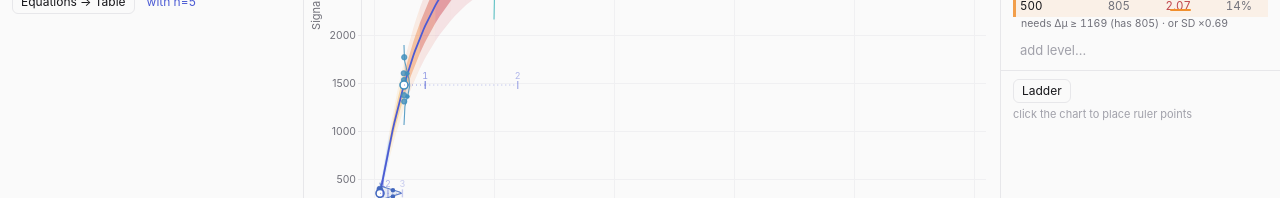
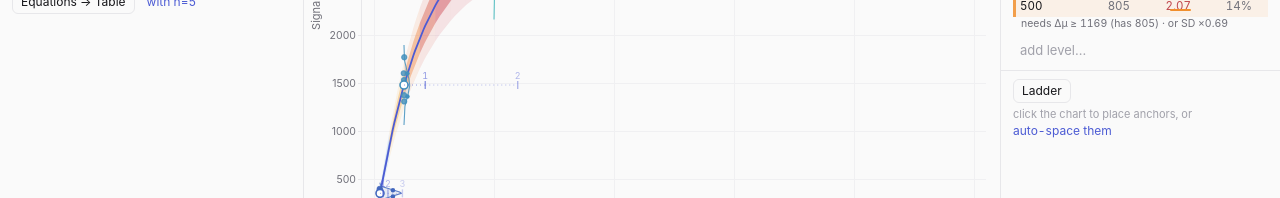
Before and after one commit to TrulyJohnScott/CalWizard, a React (Vite) app in the folder frontend/: page / in a window 1280 px wide. Shown: the part 264-462 px from the top of the page. Built offline with nearby package versions, Linux system fonts and the light colour scheme.

Commit message:
Auto-space anchors one target unit apart from the selected anchor (or 0)
Co-Authored-By: Claude Opus 5.5 <noreply@anthropic.com>

```diff
--- a/frontend/src/components/LevelsSidebar.tsx
+++ b/frontend/src/components/LevelsSidebar.tsx
@@ -54,6 +54,16 @@ export function LevelsSidebar({ d }: { d: Derived }) {
   const clearMeasure = useStore((s) => s.clearMeasure)
   const keepMeasure = useStore((s) => s.keepMeasure)
   const popMeasure = useStore((s) => s.popMeasure)
+  const setMeasurePts = useStore((s) => s.setMeasurePts)
+  /** anchors one target unit apart: from the selected anchor (else 0) up to cMax; anchors below the start are kept */
+  const autoSpace = () => {
+    const sel = measure?.sel
+    const start = measure && sel !== null && sel !== undefined ? measure.pts[sel] : 0
+    const steps = makeLadder({ mean: m.mean, sd: m.sd, cMax: m.cMax }, s.metric, s.kTarget, 4, 200, start)
+    const keep = (measure?.pts ?? []).filter((p) => p < start)
+    setMeasurePts([...keep, ...steps.filter((c) => c > 0)])
+    notify(`Placed ${steps.length - 1} anchors one ${metricName} target apart from ${fmt(start)}`)
+  }
   const probe = useStore((s) => (isPending(s.measure) ? s.probe : null))
   const [add, setAdd] = useState('')
   const { series: s, model: m, listed } = d
@@ -143,6 +153,9 @@ export function LevelsSidebar({ d }: { d: Derived }) {
                     Keep as levels
                   </button>
                 )}
+                <button className="link text-[11px]" onClick={autoSpace} title="Fill anchors one target unit apart, from the selected anchor (or 0) to the end of the range">
+                  Auto-space
+                </button>
                 <button className="btn ghost text-[11px]" style={{ height: 18, padding: '0 4px' }} onClick={popMeasure} title="Remove the selected point, or the last one placed (Delete)">
                   ↶
                 </button>
@@ -289,7 +302,14 @@ export function LevelsSidebar({ d }: { d: Derived }) {
             </button>
           )}
         </div>
-        {!measure && <span className="text-[11px] text-faint">click the chart to place ruler points</span>}
+        {!measure && (
+          <span className="text-[11px] text-faint">
+            click the chart to place anchors, or{' '}
+            <button className="link" onClick={autoSpace} title="Anchors one target unit apart from 0 (your levels are not changed)">
+              auto-space them
+            </button>
+          </span>
+        )}
       </div>
       </>
       )}
--- a/frontend/src/state/store.ts
+++ b/frontend/src/state/store.ts
@@ -118,6 +118,8 @@ interface State {
   popMeasure: () => void
   /** select ruler point i (null = none) */
   selectMeasure: (i: number | null) => void
+  /** replace the ruler points (auto-spacing); empty = no ruler */
+  setMeasurePts: (pts: number[]) => void
   clearMeasure: () => void
   /** add every ruler point to the levels (equations mode): one undo step */
   keepMeasure: () => void
@@ -289,6 +291,10 @@ export const useStore = create<State>((set) => ({
       if (j >= 0) return { measure: { pts, sel: j } } // clicking a placed point selects it
       return { measure: { pts: [...pts, c], sel: pts.length } }
     }),
+  setMeasurePts: (pts) => {
+    const u = [...new Set(pts.filter((c) => Number.isFinite(c) && c >= 0))]
+    set({ measure: u.length ? { pts: u, sel: null } : null })
+  },
   selectMeasure: (i) => set((s) => (s.measure ? { measure: { ...s.measure, sel: i !== null && i >= 0 && i < s.measure.pts.length ? i : null } } : {})),
   popMeasure: () =>
     set((s) => {
```
Also changed, not shown: 2 other files (tests, documents, lock files or other folders).
